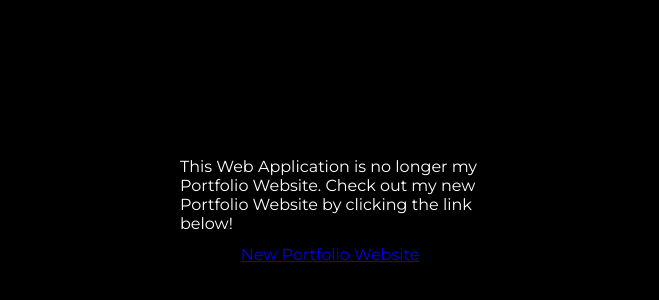
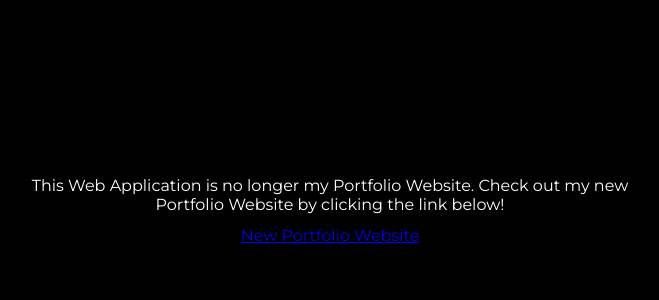
Before and after one commit to Mr-Mingels/Portfolio-Website, a React (Create React App) app: page / in a window 1280 px wide. Shown: the part 190-490 px from the top of the page, without its empty margins (310-969 px from the left). Built offline with nearby package versions, Linux system fonts and the light colour scheme.

Commit message:
final commit for the day

```diff
--- a/src/index.css
+++ b/src/index.css
@@ -85,5 +85,6 @@ body {
 
 .newPortTxt {
   color: white;
-  width: 300px;
+  width: 600px;
+  text-align: center;
 }
```
